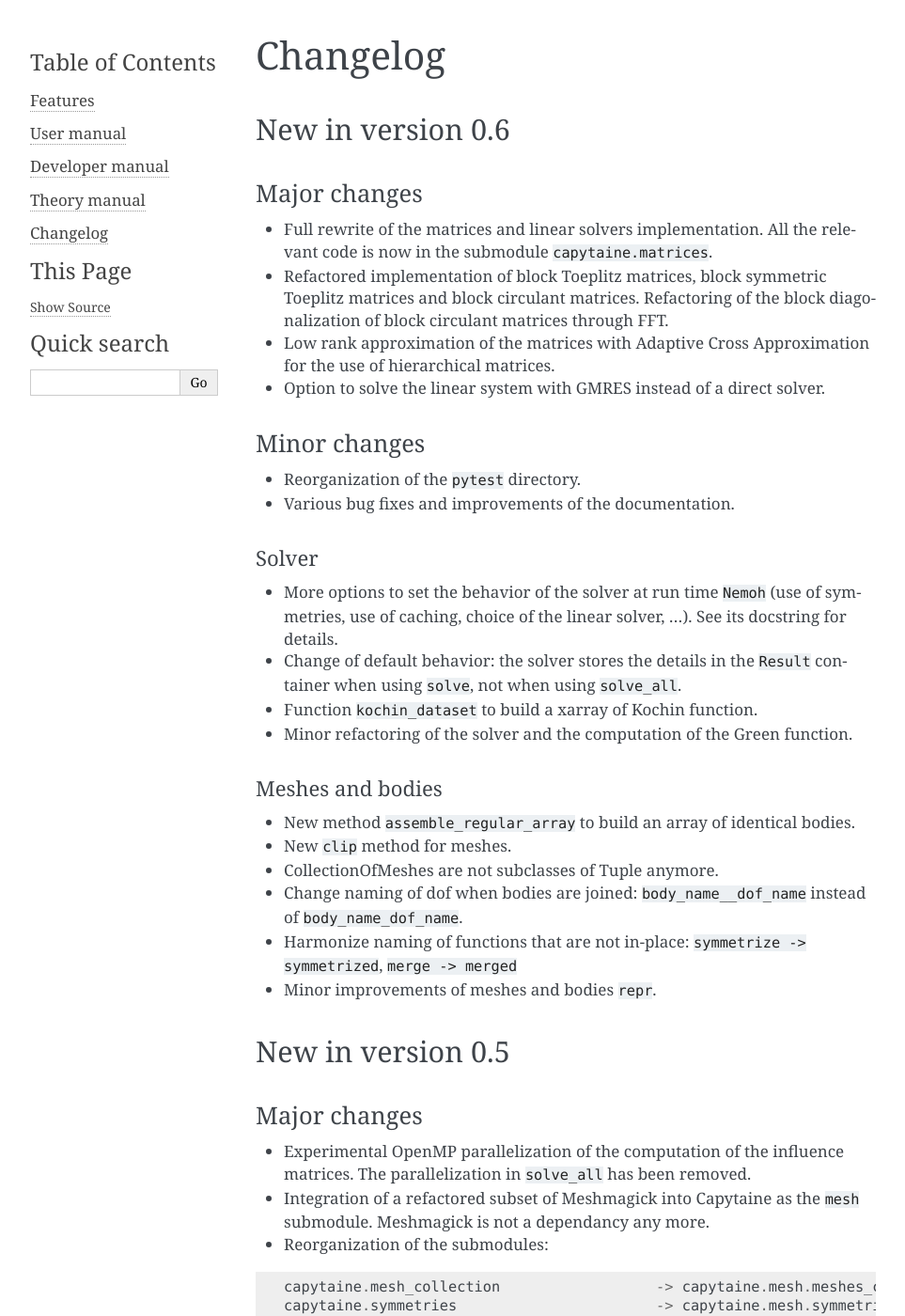
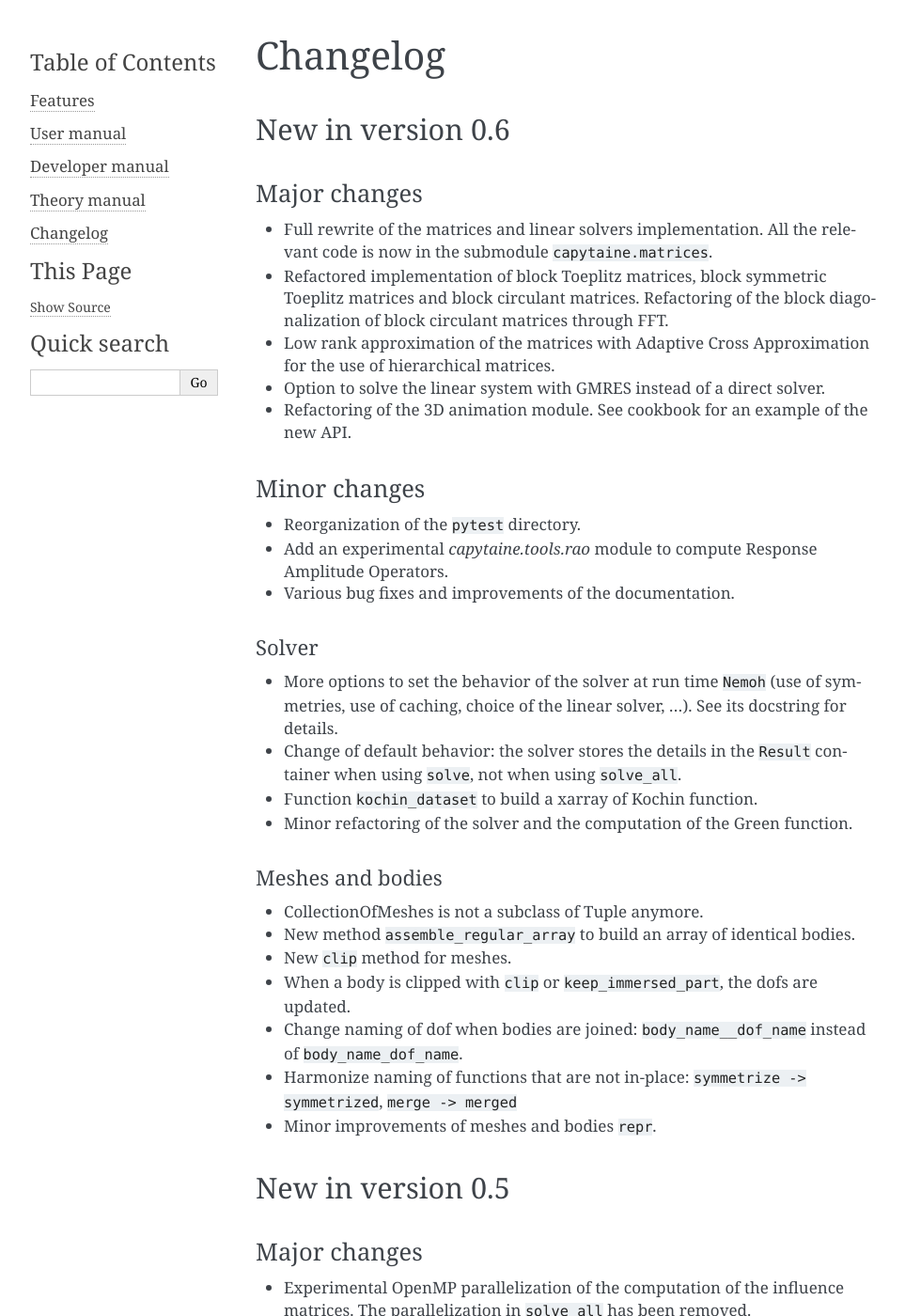
Before and after one commit to capytaine/capytaine, a Sphinx documentation site: the page built from docs/changelog.rst, in a window 1280 px wide and 1400 px high. Shown: the whole window at 94% size, without its empty margins (148-1111 px from the left). Built offline with Sphinx 7.4.7, drawn with Linux system fonts in a browser that asks for light colours.

Commit message:
Update changelog.

```diff
--- a/docs/changelog.rst
+++ b/docs/changelog.rst
@@ -22,10 +22,16 @@ Major changes
 
 * Option to solve the linear system with GMRES instead of a direct solver.
 
+* Refactoring of the 3D animation module. See cookbook for an example of the new
+  API.
+
 Minor changes
 -------------
 
 * Reorganization of the :code:`pytest` directory.
+
+* Add an experimental `capytaine.tools.rao` module to compute Response Amplitude
+  Operators.
 
 * Various bug fixes and improvements of the documentation.
 
@@ -46,11 +52,13 @@ Solver
 Meshes and bodies
 ~~~~~~~~~~~~~~~~~
 
+* CollectionOfMeshes is not a subclass of Tuple anymore.
+
 * New method :code:`assemble_regular_array` to build an array of identical bodies.
 
 * New :code:`clip` method for meshes.
 
-* CollectionOfMeshes are not subclasses of Tuple anymore.
+* When a body is clipped with :code:`clip` or :code:`keep_immersed_part`, the dofs are updated.
 
 * Change naming of dof when bodies are joined: :code:`body_name__dof_name` instead of :code:`body_name_dof_name`.
 
```
